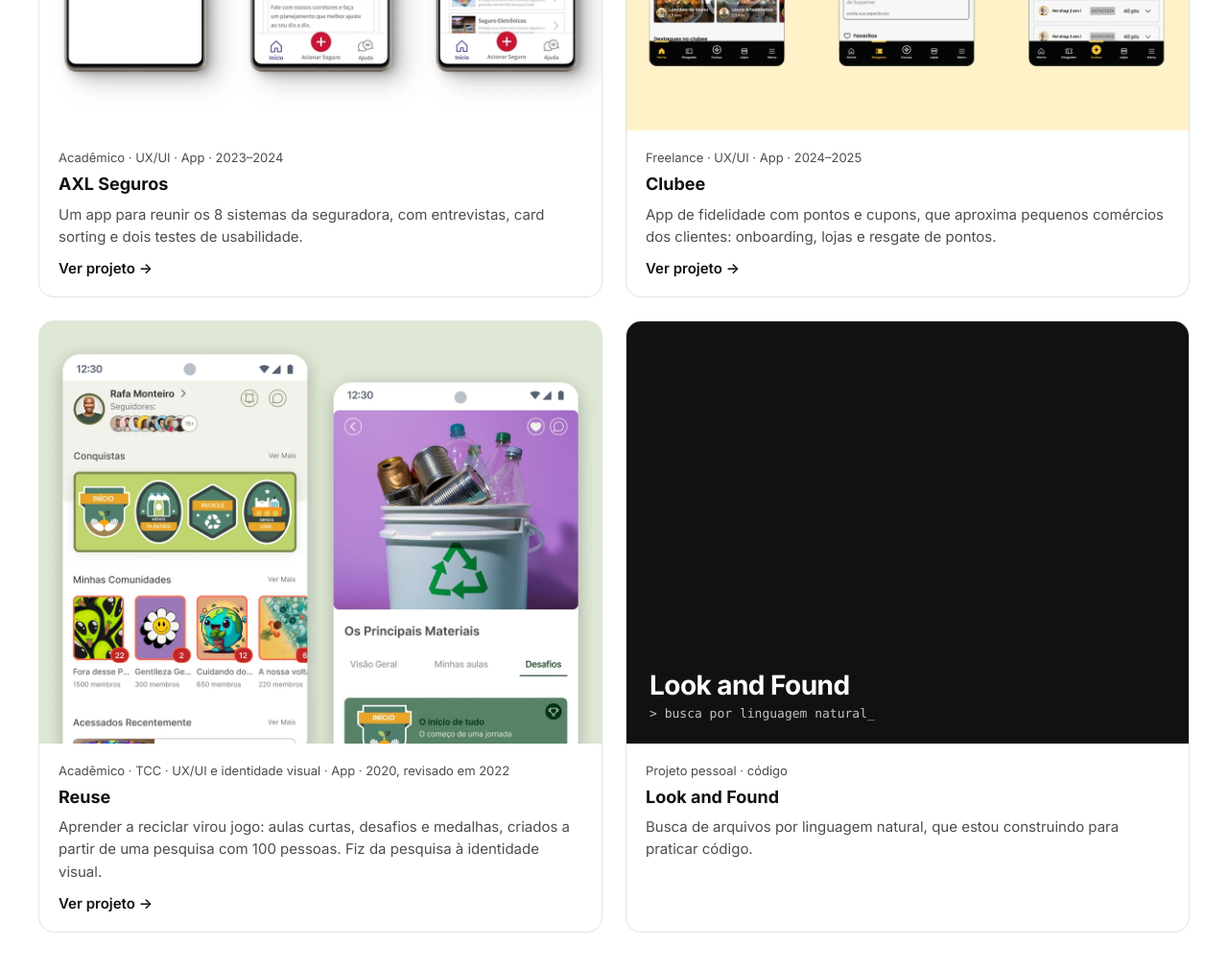
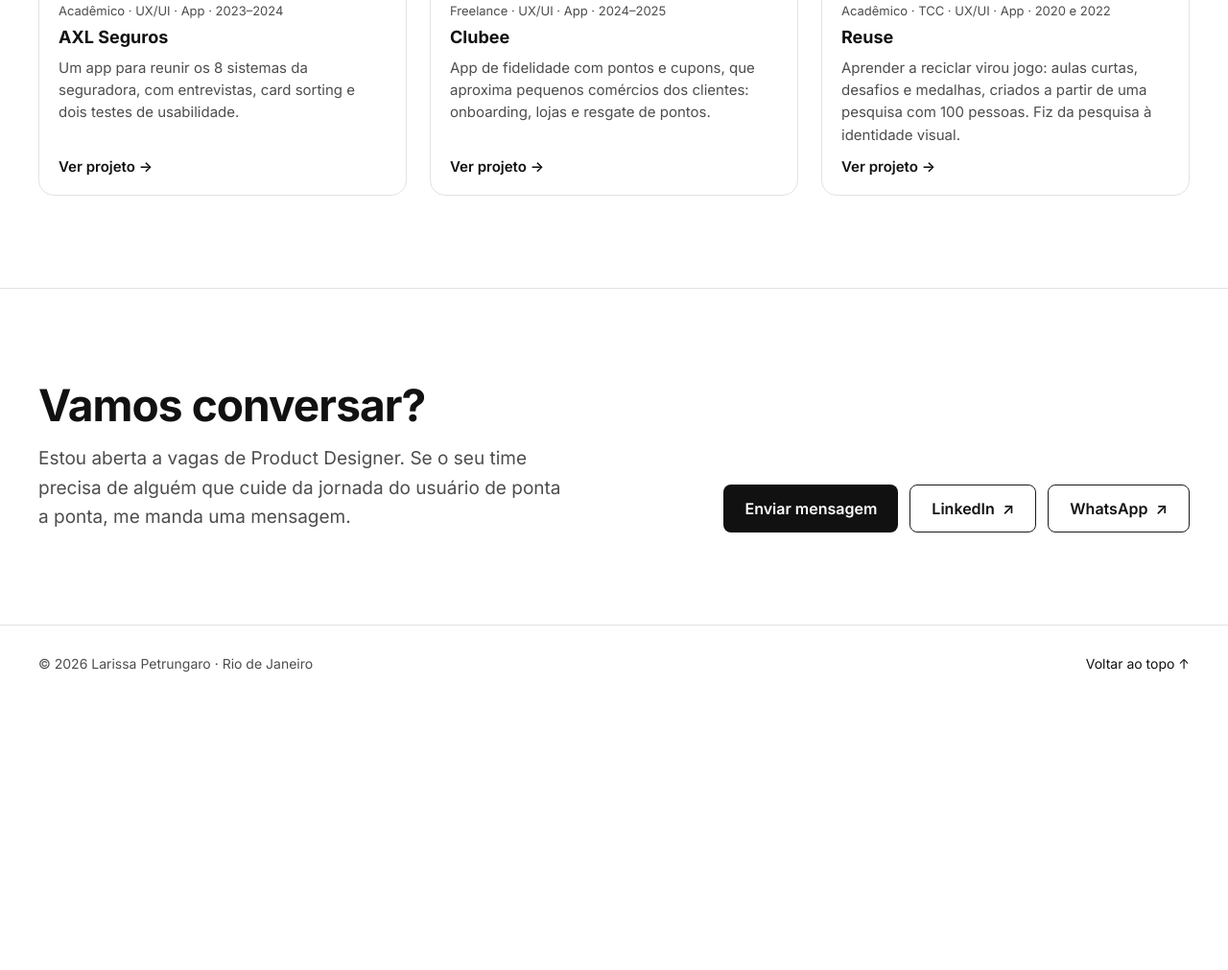
Before and after one commit to larissapetrungaro/portfolio, a plain HTML site: page sobre/index.html in a window 1280 px wide. Shown: the part 2188-3199 px from the top of the page at 96% size. After the commit the page ends 2920 px from the top, so only its background shows below. Drawn offline with Linux system fonts and the light colour scheme.

Commit message:
Sobre: retira Look and Found de Outros projetos
Co-Authored-By: Claude Opus 5.5 <noreply@anthropic.com>
Claude-Session: https://claude.ai/code/session_01DhgfYBbrcJNo646uK4Us1a

```diff
--- a/sobre/index.html
+++ b/sobre/index.html
@@ -247,8 +247,8 @@ h2[id]{scroll-margin-top:112px}
 </section>
 
 <section id="outros-projetos" aria-labelledby="outros" style="max-width: 1200px; margin: 0 auto; padding-left: 32px; padding-right: 32px; padding-bottom: 96px; display: flex; flex-direction: column; gap: 32px">
-<div style="display: flex; flex-wrap: wrap; gap: 8px 16px; align-items: baseline"><h2 id="outros" style="margin: 0; font-size: 34px; line-height: 1.2; letter-spacing: -0.01em">Outros projetos</h2><span style="font-size: 16px; color: var(--ink-muted)">Trabalhos anteriores e projetos pessoais</span></div>
-<div class="g2" style="gap: 24px">
+<div style="display: flex; flex-wrap: wrap; gap: 8px 16px; align-items: baseline"><h2 id="outros" style="margin: 0; font-size: 34px; line-height: 1.2; letter-spacing: -0.01em">Outros projetos</h2><span style="font-size: 16px; color: var(--ink-muted)">Trabalhos anteriores e projetos acadêmicos</span></div>
+<div class="g3" style="gap: 24px">
 <a href="/projetos/axl-seguros/" class="strength other-card" style="display: flex; flex-direction: column; gap: 0; border: 1px solid var(--border); border-radius: 16px; overflow: hidden; color: var(--ink); text-decoration: none; background: var(--bg)">
 <img width="1200" height="900" fetchpriority="high" decoding="async" src="/assets/img/axl_capa.webp" alt="Telas do app AXL Seguros: abertura, início e seguros ativos" style="display: block; width: 100%; aspect-ratio: 4 / 3; object-fit: cover; background: #ffffff">
 <div style="padding: 20px; display: flex; flex-direction: column; gap: 8px; flex: 1">
@@ -270,23 +270,12 @@ h2[id]{scroll-margin-top:112px}
 <a href="/projetos/reuse/" class="strength other-card" style="display: flex; flex-direction: column; gap: 0; border: 1px solid var(--border); border-radius: 16px; overflow: hidden; color: var(--ink); text-decoration: none; background: var(--bg)">
 <img width="1200" height="900" loading="lazy" decoding="async" src="/assets/img/reuse_card2.webp" alt="Telas do app Reuse: início com conquistas e desafios de um curso" style="display: block; width: 100%; aspect-ratio: 4 / 3; object-fit: cover; background: #dfe8d6">
 <div style="padding: 20px; display: flex; flex-direction: column; gap: 8px; flex: 1">
-<span style="font-size: 13px; color: var(--ink-muted)">Acadêmico · TCC · UX/UI e identidade visual · App · 2020, revisado em 2022</span>
+<span style="font-size: 13px; color: var(--ink-muted)">Acadêmico · TCC · UX/UI · App · 2020 e 2022</span>
 <strong style="font-size: 18px; line-height: 1.3">Reuse</strong>
 <span style="font-size: 15px; line-height: 1.55; color: var(--ink-muted); flex: 1">Aprender a reciclar virou jogo: aulas curtas, desafios e medalhas, criados a partir de uma pesquisa com 100 pessoas. Fiz da pesquisa à identidade visual.</span>
 <span style="margin-top: 4px; font-size: 15px; font-weight: 600">Ver projeto <span aria-hidden="true">→</span></span>
 </div>
 </a>
-<div class="other-card" style="display: flex; flex-direction: column; gap: 0; border: 1px solid var(--border); border-radius: 16px; overflow: hidden; color: var(--ink); text-decoration: none; background: var(--bg)">
-<div aria-hidden="true" style="aspect-ratio: 4 / 3; background: var(--action); color: var(--on-action); display: flex; flex-direction: column; justify-content: flex-end; gap: 6px; padding: 24px; box-sizing: border-box">
-<span style="font-size: 28px; font-weight: 700; line-height: 1.1; letter-spacing: -0.02em">Look and Found</span>
-<span style="font-family: ui-monospace, 'SF Mono', Menlo, monospace; font-size: 13px; opacity: 0.75">&gt; busca por linguagem natural_</span>
-</div>
-<div style="padding: 20px; display: flex; flex-direction: column; gap: 8px; flex: 1">
-<span style="font-size: 13px; color: var(--ink-muted)">Projeto pessoal · código</span>
-<strong style="font-size: 18px; line-height: 1.3">Look and Found</strong>
-<span style="font-size: 15px; line-height: 1.55; color: var(--ink-muted); flex: 1">Busca de arquivos por linguagem natural, que estou construindo para praticar código.</span>
-</div>
-</div>
 </div>
 </section>
 <section aria-labelledby="contato-final" style="border-top: 1px solid var(--border)">
```
Also changed, not shown: en/about/index.html (+3 -14 lines).
